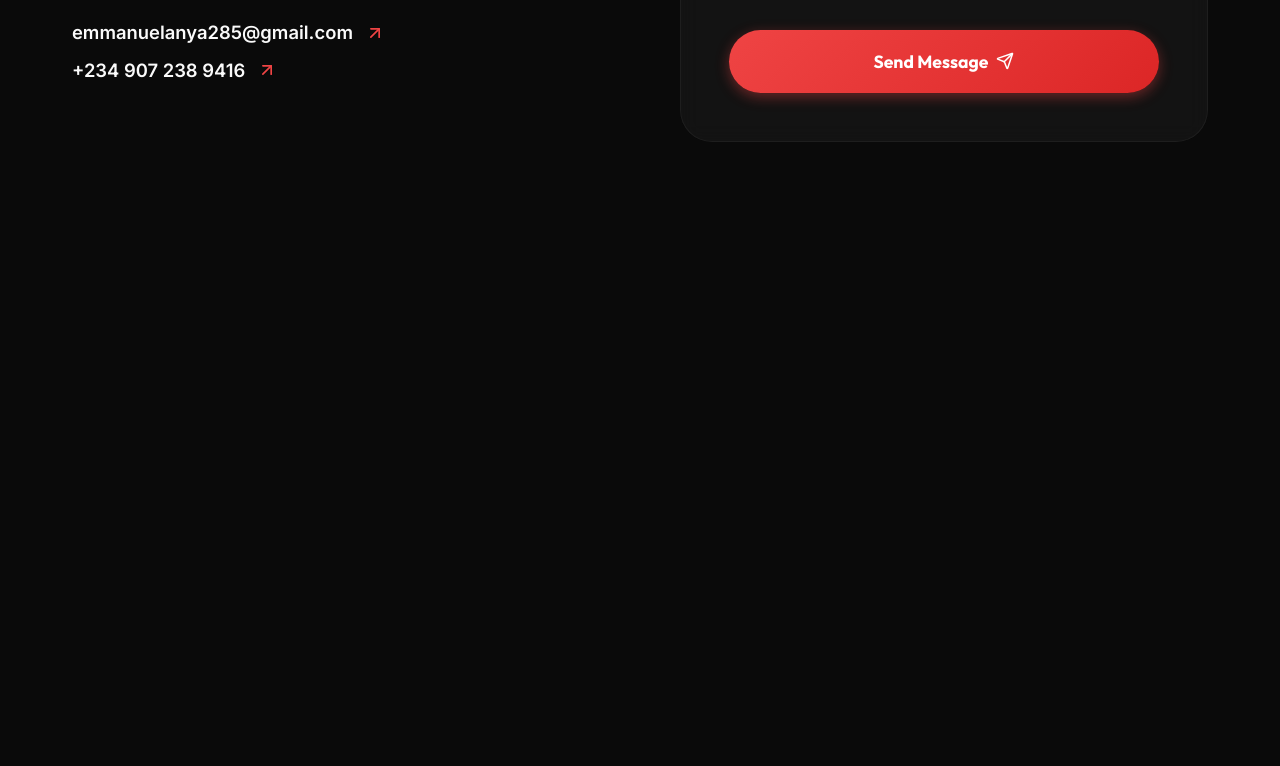
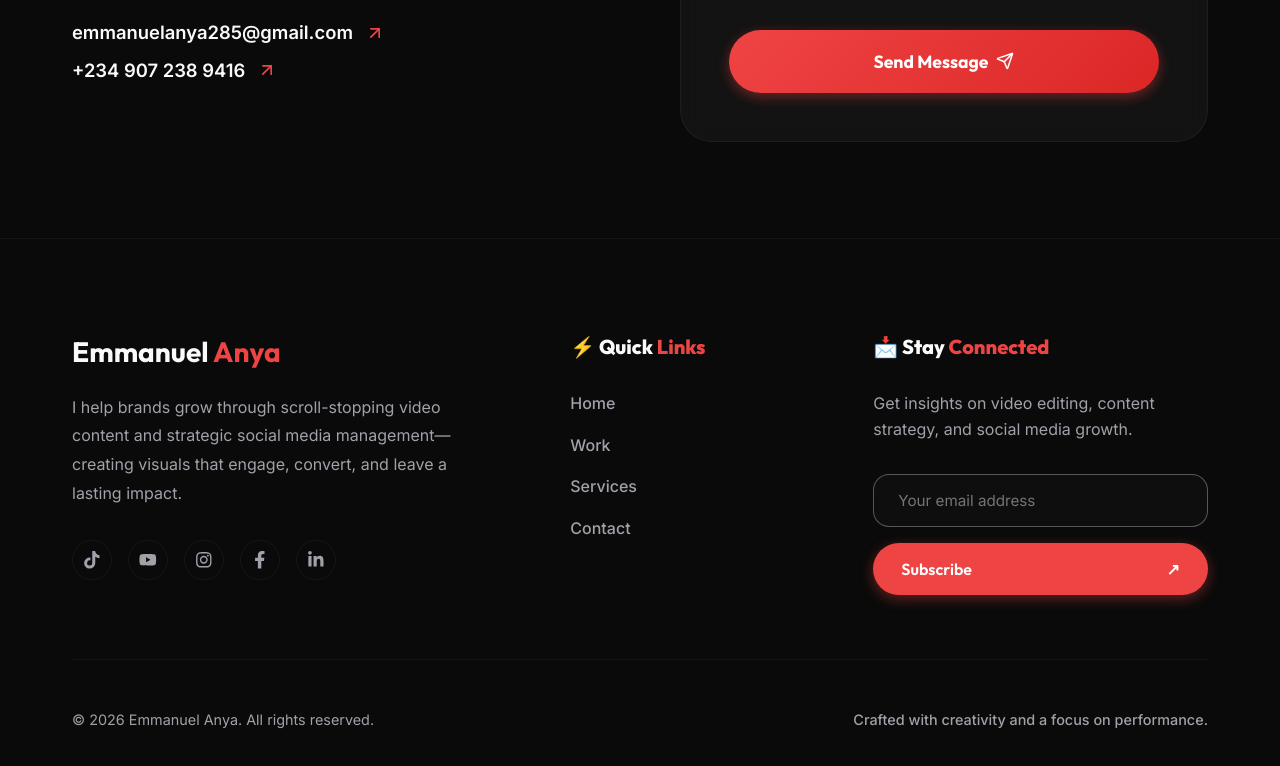
Before and after one commit to anya285/myporfolio, a React (Vite) app: page / in a window 1280 px wide. Shown: the part 6715-7481 px from the top of the page. Before the commit the page ends 6953 px from the top, so only its background shows below. Built offline with nearby package versions, Linux system fonts and the light colour scheme.

Commit message:
feat: add modern branded footer and improve contact input visibility

```diff
--- a/src/App.jsx
+++ b/src/App.jsx
@@ -7,6 +7,7 @@ import Services from './components/Services';
 import ValueResults from './components/ValueResults';
 import About from './components/About';
 import ContactCTA from './components/ContactCTA';
+import Footer from './components/Footer';
 
 function App() {
   return (
@@ -20,6 +21,7 @@ function App() {
         <ValueResults />
         <About />
         <ContactCTA />
+        <Footer />
       </main>
     </div>
   );
--- a/src/components/ContactCTA.css
+++ b/src/components/ContactCTA.css
@@ -70,7 +70,7 @@
   padding: 1rem 1.5rem;
   border-radius: 1rem;
   background: rgba(255, 255, 255, 0.02);
-  border: 1px solid rgba(255, 255, 255, 0.15);
+  border: 1px solid rgba(255, 255, 255, 0.3);
   color: var(--color-text-primary);
   font-family: inherit;
   font-size: 1rem;
--- /dev/null
+++ b/src/components/Footer.css
@@ -0,0 +1,146 @@
+.footer-section {
+  padding: 6rem 0 3rem;
+  background-color: var(--color-bg-base);
+  border-top: 1px solid var(--color-glass-border);
+}
+
+.footer-grid {
+  display: grid;
+  grid-template-columns: 1.5fr 0.8fr 1.2fr;
+  gap: 5rem;
+  margin-bottom: 4rem;
+}
+
+.footer-logo {
+  font-size: 1.75rem;
+  margin-bottom: 1.5rem;
+}
+
+.footer-bio {
+  color: var(--color-text-secondary);
+  line-height: 1.8;
+  margin-bottom: 2rem;
+  max-width: 400px;
+}
+
+.footer-socials {
+  display: flex;
+  gap: 1rem;
+}
+
+.social-icon {
+  width: 40px;
+  height: 40px;
+  border-radius: 50%;
+  border: 1px solid var(--color-glass-border);
+  display: flex;
+  align-items: center;
+  justify-content: center;
+  font-size: 1.1rem;
+  transition: all var(--transition-fast);
+  color: var(--color-text-secondary);
+}
+
+.social-icon:hover {
+  background-color: var(--color-accent-primary);
+  color: white;
+  border-color: var(--color-accent-primary);
+  transform: translateY(-5px);
+  box-shadow: 0 4px 15px var(--color-accent-glow);
+}
+
+.footer-col-title {
+  font-size: 1.25rem;
+  margin-bottom: 2rem;
+  font-weight: 800;
+}
+
+.footer-links ul {
+  display: flex;
+  flex-direction: column;
+  gap: 1rem;
+}
+
+.footer-links a {
+  color: var(--color-text-secondary);
+  font-weight: 500;
+  transition: color var(--transition-fast);
+}
+
+.footer-links a:hover {
+  color: var(--color-accent-primary);
+}
+
+.newsletter-text {
+  color: var(--color-text-secondary);
+  margin-bottom: 2rem;
+}
+
+.newsletter-form {
+  display: flex;
+  flex-direction: column;
+  gap: 1rem;
+}
+
+.newsletter-input {
+  width: 100%;
+  padding: 1rem 1.5rem;
+  border-radius: 1rem;
+  background: rgba(255, 255, 255, 0.02);
+  border: 1px solid rgba(255, 255, 255, 0.3);
+  color: var(--color-text-primary);
+  font-family: inherit;
+  font-size: 0.95rem;
+}
+
+.newsletter-input:focus {
+  outline: none;
+  border-color: var(--color-accent-primary);
+  background: rgba(255, 255, 255, 0.05);
+}
+
+.newsletter-btn {
+  width: 100%;
+  justify-content: space-between;
+  padding: 1rem 1.75rem;
+}
+
+.footer-bottom {
+  padding-top: 3rem;
+  border-top: 1px solid var(--color-glass-border);
+  display: flex;
+  justify-content: space-between;
+  align-items: center;
+  color: var(--color-text-secondary);
+  font-size: 0.9rem;
+}
+
+.footer-tagline {
+  font-weight: 500;
+}
+
+@media (max-width: 992px) {
+  .footer-grid {
+    grid-template-columns: 1fr 1fr;
+    gap: 3rem;
+  }
+  .footer-newsletter {
+    grid-column: span 2;
+    max-width: 500px;
+  }
+}
+
+@media (max-width: 768px) {
+  .footer-grid {
+    grid-template-columns: 1fr;
+    gap: 4rem;
+  }
+  .footer-newsletter {
+    grid-column: span 1;
+  }
+  .footer-bottom {
+    flex-direction: column;
+    text-align: center;
+    gap: 1rem;
+  }
+}
--- /dev/null
+++ b/src/components/Footer.jsx
@@ -0,0 +1,65 @@
+import React from 'react';
+import { FaTiktok, FaYoutube, FaInstagram, FaFacebookF, FaLinkedinIn } from 'react-icons/fa';
+import './Footer.css';
+
+const Footer = () => {
+  return (
+    <footer className="footer-section">
+      <div className="container">
+        <div className="footer-grid">
+          {/* Logo & Bio Column */}
+          <div className="footer-col footer-branding">
+            <h2 className="footer-logo">Emmanuel <span className="accent-text">Anya</span></h2>
+            <p className="footer-bio">
+              I help brands grow through scroll-stopping video content and strategic social media management—creating visuals that engage, convert, and leave a lasting impact.
+            </p>
+            <div className="footer-socials">
+              <a href="#" className="social-icon"><FaTiktok /></a>
+              <a href="#" className="social-icon"><FaYoutube /></a>
+              <a href="#" className="social-icon"><FaInstagram /></a>
+              <a href="#" className="social-icon"><FaFacebookF /></a>
+              <a href="#" className="social-icon"><FaLinkedinIn /></a>
+            </div>
+          </div>
+
+          {/* Quick Links Column */}
+          <div className="footer-col footer-links">
+            <h3 className="footer-col-title">⚡ Quick <span className="accent-text">Links</span></h3>
+            <ul>
+              <li><a href="#home">Home</a></li>
+              <li><a href="#work">Work</a></li>
+              <li><a href="#services">Services</a></li>
+              <li><a href="#contact">Contact</a></li>
+            </ul>
+          </div>
+
+          {/* Newsletter Column */}
+          <div className="footer-col footer-newsletter">
+            <h3 className="footer-col-title">📩 Stay <span className="accent-text">Connected</span></h3>
+            <p className="newsletter-text">
+              Get insights on video editing, content strategy, and social media growth.
+            </p>
+            <form className="newsletter-form" onSubmit={(e) => e.preventDefault()}>
+              <input
+                type="email"
+                placeholder="Your email address"
+                className="newsletter-input"
+              />
+              <button type="submit" className="btn btn-primary newsletter-btn">
+                Subscribe <span className="arrow-icon">↗</span>
+              </button>
+            </form>
+          </div>
+        </div>
+
+        {/* Footer Bottom */}
+        <div className="footer-bottom">
+          <p>© 2026 Emmanuel Anya. All rights reserved.</p>
+          <p className="footer-tagline">Crafted with creativity and a focus on performance.</p>
+        </div>
+      </div>
+    </footer>
+  );
+};
+
+export default Footer;
```
